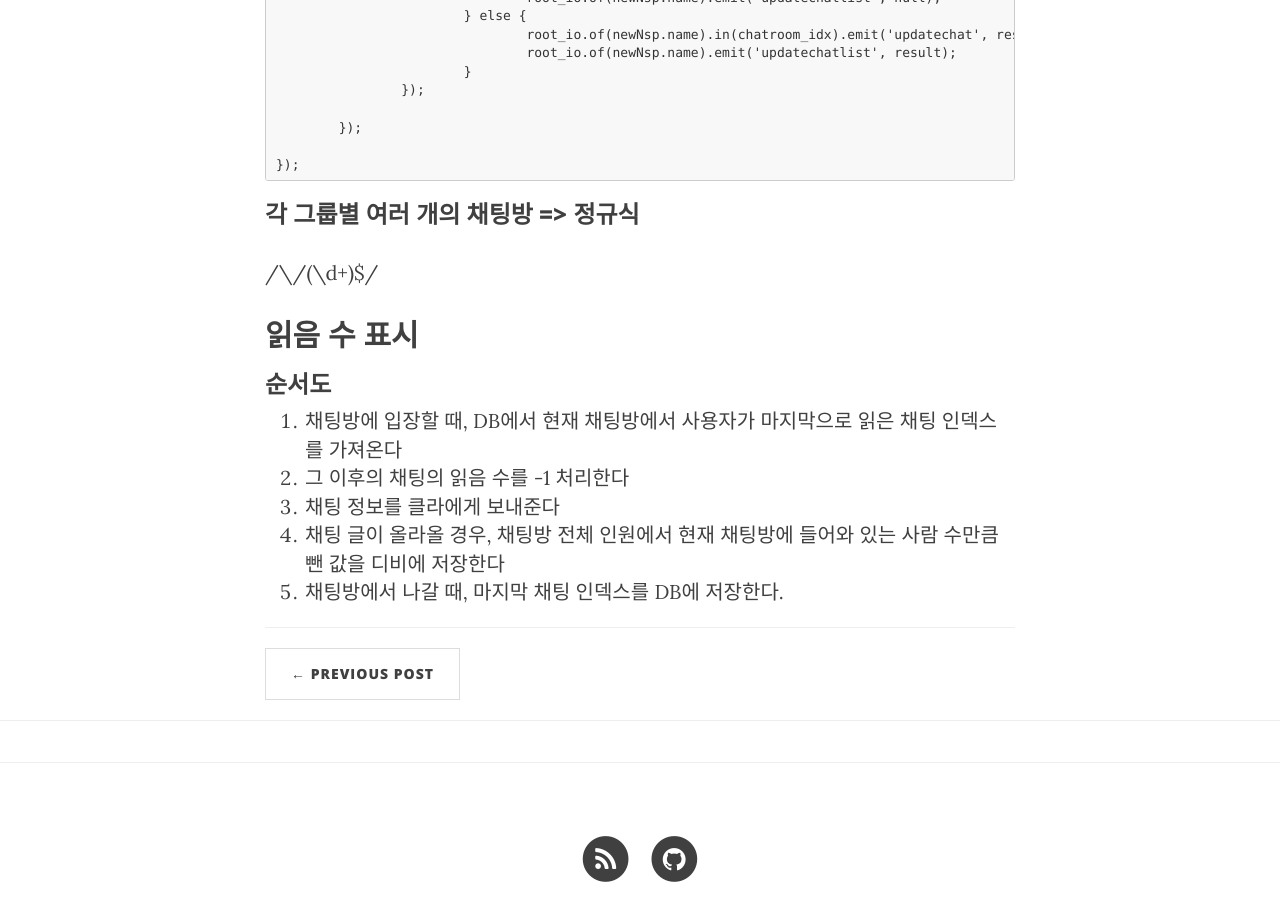
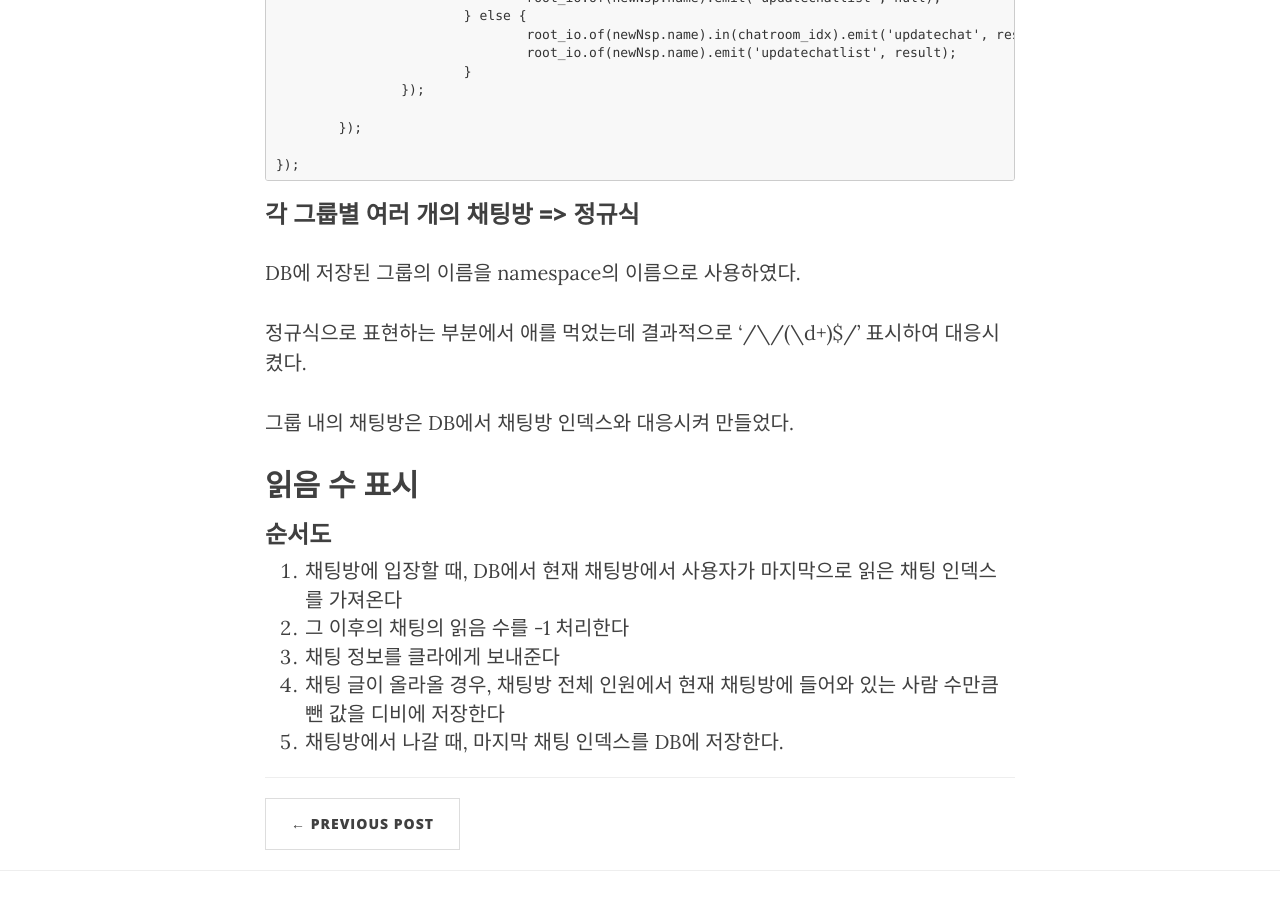
Before and after one commit to SomeBodyHelpME/somebodyhelpme.github.io, a Jekyll site: the page built from _posts/2018-12-21-Socket-Chatting.md, in a window 1280 px wide and 900 px high, scrolled down 882 px. Built offline with Jekyll 4.4.1, drawn with Linux system fonts in a browser that asks for light colours; nearby versions of some CDN libraries; comment, search, counter and statistics services are not loaded.

Commit message:
Modify Chatting, Socket.io

```diff
--- a/_posts/2018-12-21-Socket-Chatting.md
+++ b/_posts/2018-12-21-Socket-Chatting.md
@@ -52,7 +52,13 @@ root_io.of(/\/(\d+)$/).on('connection', function (socket) {
 
 ### 각 그룹별 여러 개의 채팅방 => 정규식
 
-/\/(\d+)$/
+DB에 저장된 그룹의 이름을 namespace의 이름으로 사용하였다.
+
+정규식으로 표현하는 부분에서 애를 먹었는데 결과적으로 '/\/(\d+)$/' 표시하여 대응시켰다.
+
+그룹 내의 채팅방은 DB에서 채팅방 인덱스와 대응시켜 만들었다.
+
+
 
 
 
```
